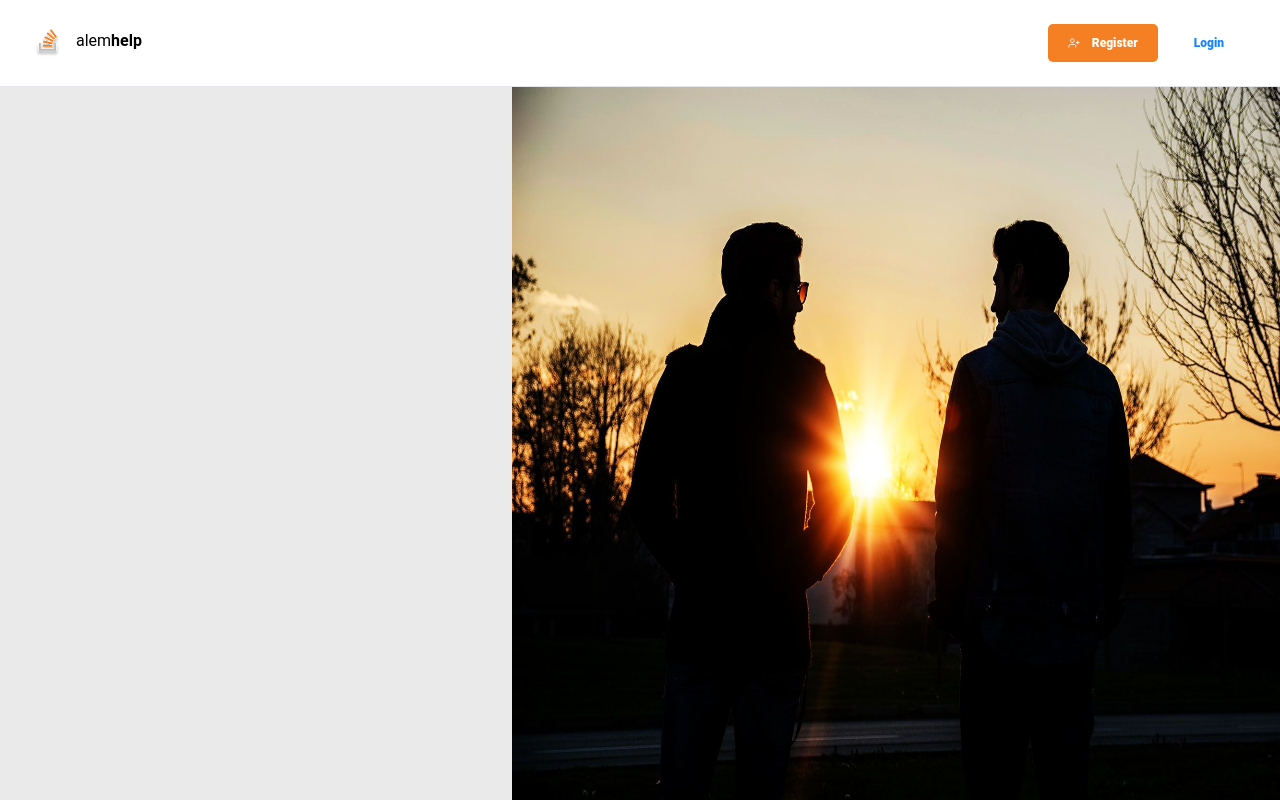
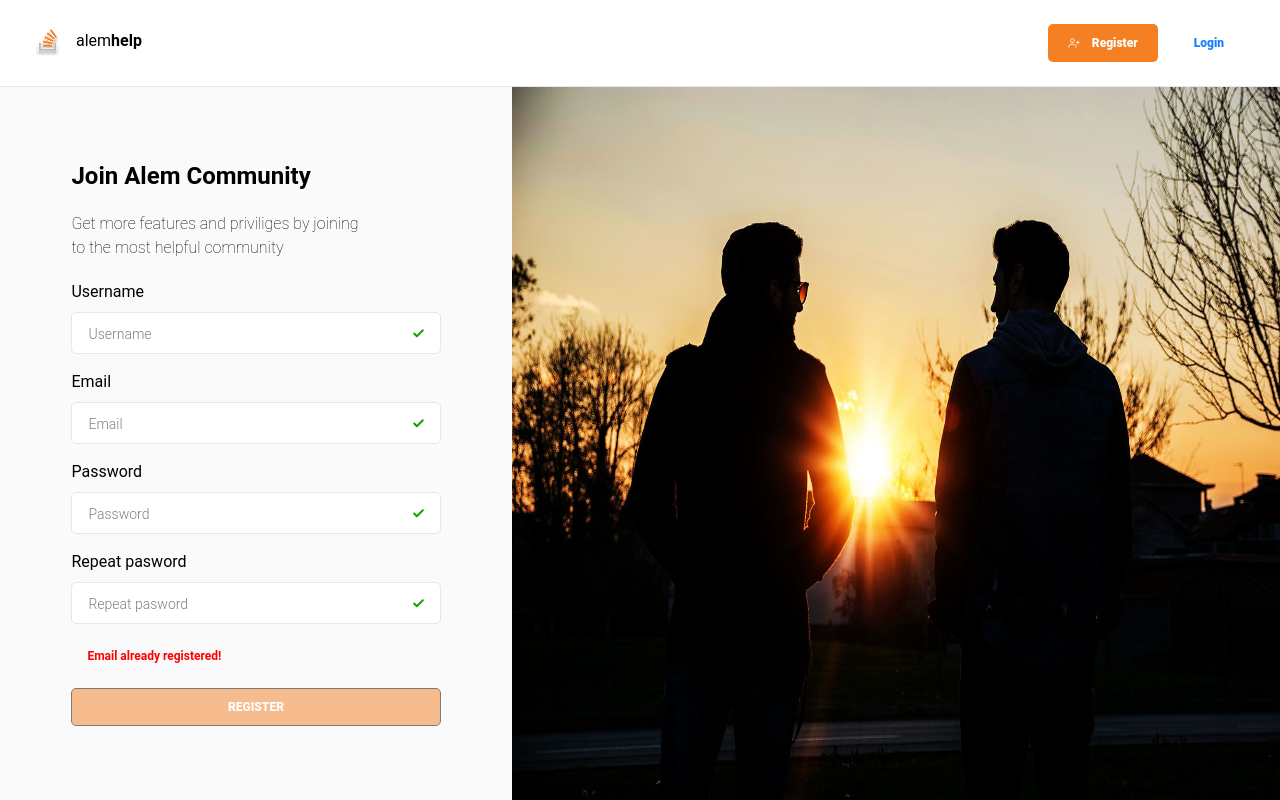
Before and after one commit to umbrellaDuck/forum-site, a Next.js app: page /signup in a window 1280 px wide. Built offline with nearby package versions, Linux system fonts and the light colour scheme.

Commit message:
add login form into signup page

```diff
--- a/src/components/Header/Header.tsx
+++ b/src/components/Header/Header.tsx
@@ -6,7 +6,7 @@ import logo from '../../../public/logo.svg';
 const Header = () => {
   return (
     <>
-      <header className='flex justify-between px-9 py-6 border-border-gray border-b items-center fixed w-full'>
+      <header className='flex justify-between px-9 py-6 border-border-gray border-b items-center fixed w-full bg-white z-50'>
         <Link href='/' className='flex'>
           <Image alt='Logo' src={logo} className='w-6 h-7 mr-4' />
           <span>
--- a/src/pages/signup.tsx
+++ b/src/pages/signup.tsx
@@ -1,13 +1,16 @@
 import AppLayout from '@/components/AppLayout/AppLayout';
 import Image from 'next/image';
 import friends from '../../public/friend.jpg';
+import LoginForm from '@/components/LoginForm/LoginForm';
 
 const SignUp = () => {
   return (
     <>
       <AppLayout>
         <div className='grid grid-cols-5 min-h-full'>
-          <div className='col-span-2 bg-borderGray'></div>
+          <div className='col-span-2 bg-bgGray flex items-center justify-center'>
+            <LoginForm />
+          </div>
           <div className='col-span-3 '>
             <Image alt='frinds' src={friends} className='h-full' />
           </div>
```
